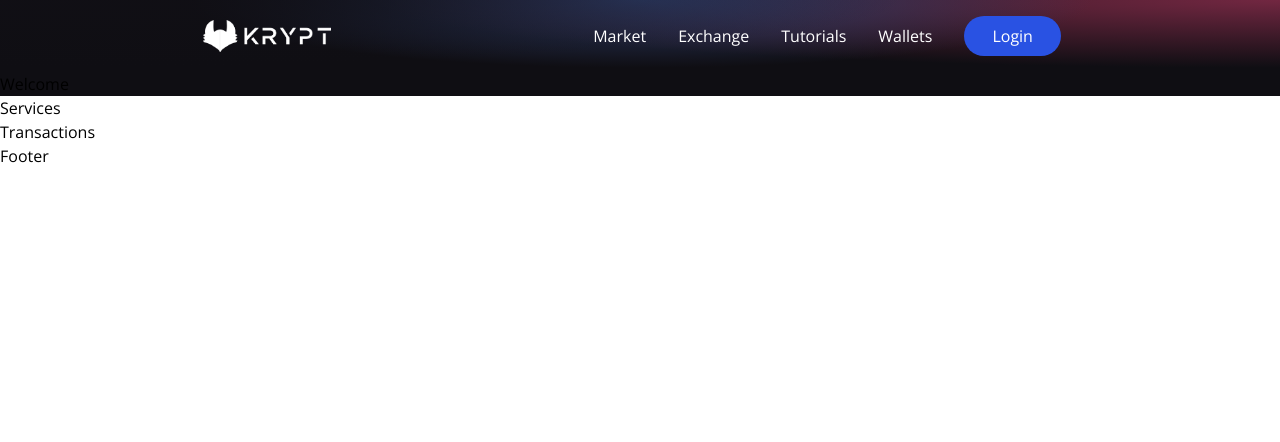
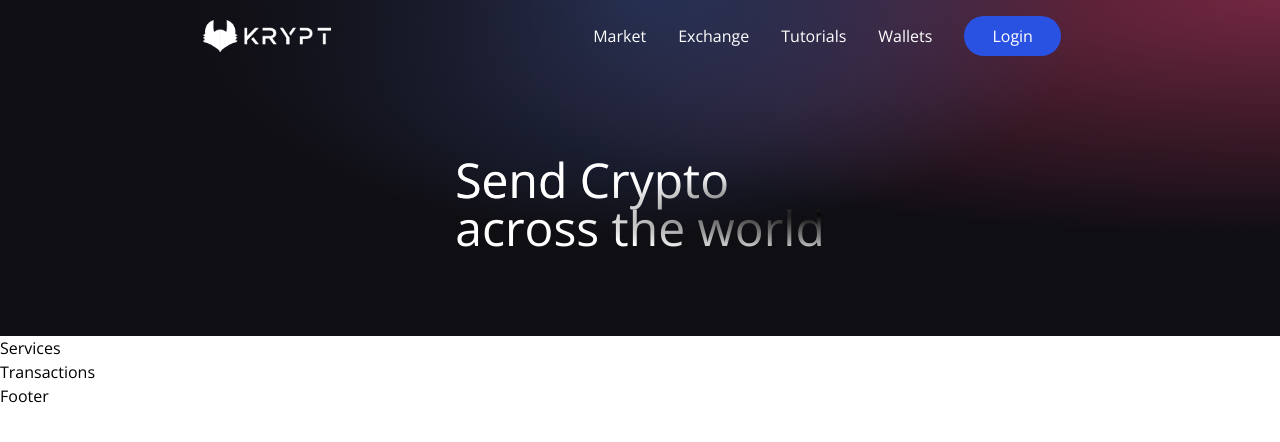
Before and after one commit to dmitridrozdov/web3.0, a React (Vite) app in the folder client/: page / in a window 1280 px wide. Shown: the top 442 px of the page. Built offline with nearby package versions, Linux system fonts and the light colour scheme.

Commit message:
Update Welcome.jsx

```diff
--- a/client/src/components/Welcome.jsx
+++ b/client/src/components/Welcome.jsx
@@ -1,28 +1,36 @@
-import React, { useContext } from "react";
-import { AiFillPlayCircle } from "react-icons/ai";
-import { SiEthereum } from "react-icons/si";
-import { BsInfoCircle } from "react-icons/bs";
+import React, { useContext } from 'react'
+import { AiFillPlayCircle } from 'react-icons/ai'
+import { SiEthereum } from 'react-icons/si'
+import { BsInfoCircle } from 'react-icons/bs'
 
-// import { TransactionContext } from "../context/TransactionContext";
-// import { shortenAddress } from "../utils/shortenAddress";
-import { Loader } from ".";
+// import { TransactionContext } from '../context/TransactionContext';
+// import { shortenAddress } from '../utils/shortenAddress';
+import { Loader } from '.'
 
-const companyCommonStyles = "min-h-[70px] sm:px-0 px-2 sm:min-w-[120px] flex justify-center items-center border-[0.5px] border-gray-400 text-sm font-light text-white";
+const companyCommonStyles = 'min-h-[70px] sm:px-0 px-2 sm:min-w-[120px] flex justify-center items-center border-[0.5px] border-gray-400 text-sm font-light text-white';
 
 const Input = ({ placeholder, name, type, value, handleChange }) => (
   <input
     placeholder={placeholder}
     type={type}
-    step="0.0001"
+    step='0.0001'
     value={value}
     onChange={(e) => handleChange(e, name)}
-    className="my-2 w-full rounded-sm p-2 outline-none bg-transparent text-white border-none text-sm white-glassmorphism"
+    className='my-2 w-full rounded-sm p-2 outline-none bg-transparent text-white border-none text-sm white-glassmorphism'
   />
 );
 
 const Welcome = () => {
   return (
-    <div>Welcome</div>
+    <div className="flex w-full justify-center items-center">
+      <div className="flex mf:flex-row flex-col items-start justify-between md:p-20 py-12 px-4">
+        <div className="flex flex-1 justify-start items-start flex-col mf:mr-10">
+          <h1 className="text-3xl sm:text-5xl text-white text-gradient py-1">
+            Send Crypto <br /> across the world
+          </h1>
+        </div>
+      </div>
+    </div>
   )
 }
 
```
